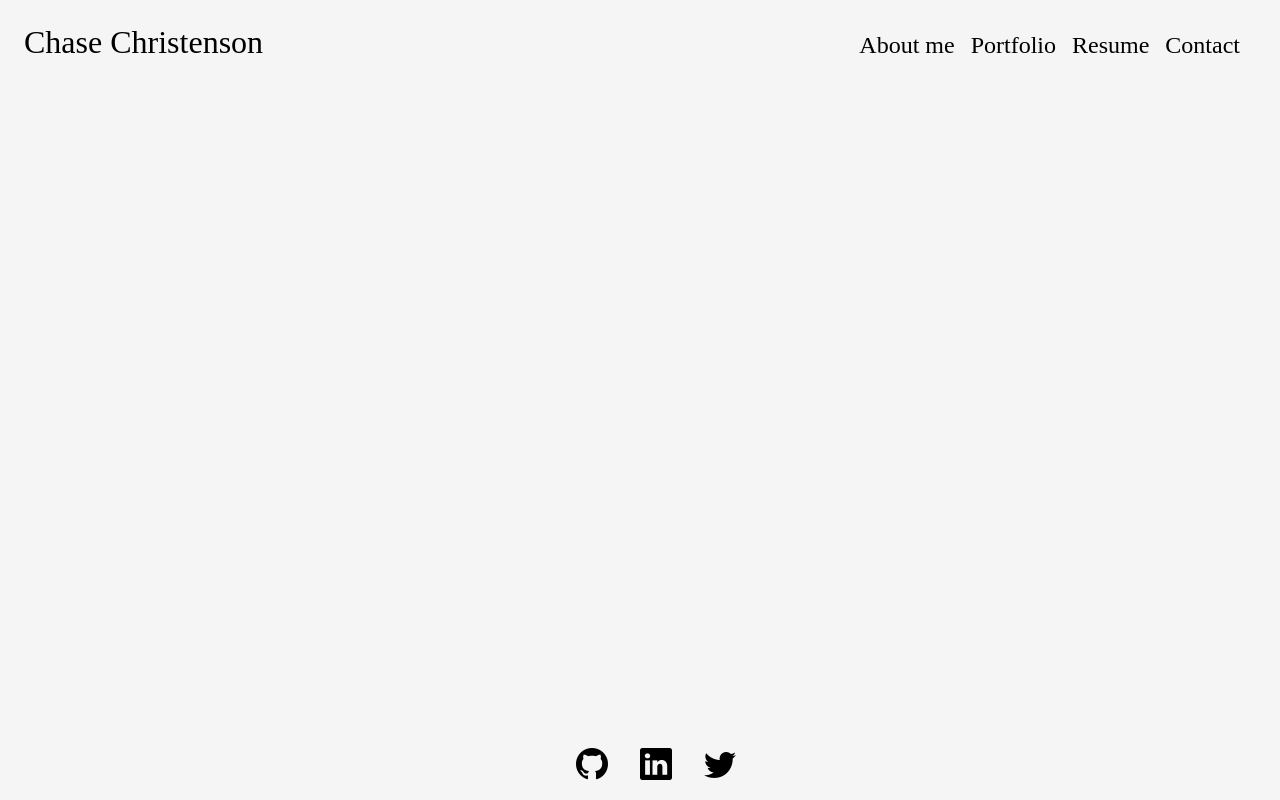
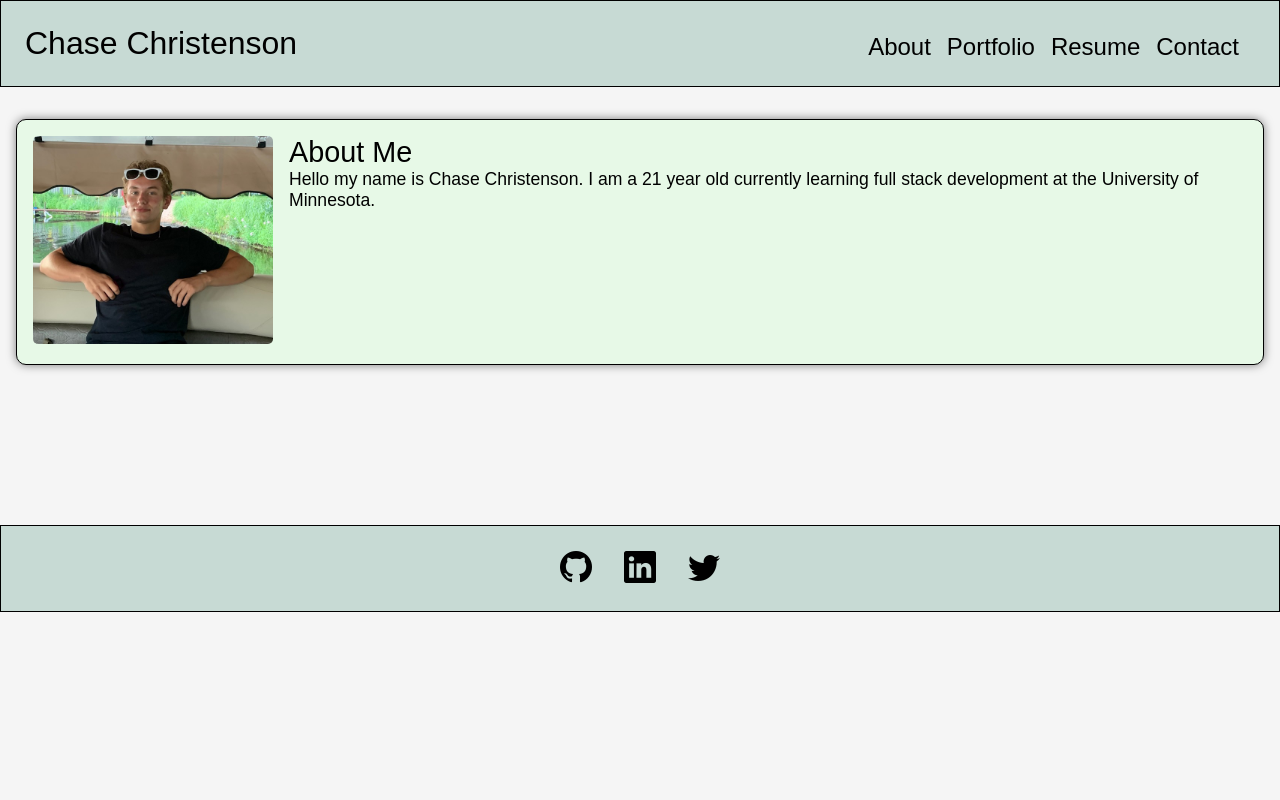
Before and after one commit to chasechri/react-port-pg, a React (Create React App) app: page / in a window 1280 px wide. Built offline with nearby package versions, Linux system fonts and the light colour scheme.

Commit message:
conditional rendering and some styling

```diff
--- a/src/App.js
+++ b/src/App.js
@@ -1,5 +1,7 @@
+import React from "react";
 import "./App.css";
-import Nav from "./components/Nav";
+import Header from "./components/Header";
+// import Nav from "./components/Nav";
 // import About from "./components/About";
 // import Portfolio from "./components/Portfolio";
 // import Resume from "./components/Resume";
@@ -9,11 +11,7 @@ import Footer from "./components/Footer";
 function App() {
   return (
     <div>
-      <Nav></Nav>
-      {/* <About></About> */}
-      {/* <Portfolio></Portfolio> */}
-      {/* <Resume></Resume> */}
-      {/* <ContactForm></ContactForm> */}
+      <Header></Header>
       <Footer></Footer>
     </div>
   );
--- a/src/components/About/index.js
+++ b/src/components/About/index.js
@@ -3,7 +3,7 @@ import photo from "../../assets/images/picture.jpg";
 
 function About() {
   return (
-    <section id="about-me" className="about-me">
+    <section id="about" className="about-me">
       <div>
         <img src={photo} alt="about me" className="about-me-img" />
       </div>
--- a/src/components/Contact/index.js
+++ b/src/components/Contact/index.js
@@ -42,7 +42,7 @@ function ContactForm() {
 
   // JSX
   return (
-    <section className="contact">
+    <section className="contact" id="contact">
       <h1>Contact</h1>
       <form id="contact-form" onSubmit={handleSubmit} className="contact-form">
         <div className="name">
--- /dev/null
+++ b/src/components/Header/index.js
@@ -0,0 +1,42 @@
+import React, { useState } from "react";
+import Nav from "../Nav";
+import About from "../About";
+import ContactForm from "../Contact";
+import Portfolio from "../Portfolio";
+import Resume from "../Resume";
+
+function Header() {
+  const [currentPage, handlePageChange] = useState("About");
+
+  document.title = currentPage;
+
+  // The renderPage method uses a switch statement to render the appropriate current page
+  const renderPage = () => {
+    switch (currentPage) {
+      case "About":
+        return <About />;
+      case "Portfolio":
+        return <Portfolio />;
+      case "Contact":
+        return <ContactForm />;
+      case "Resume":
+        return <Resume />;
+
+      default:
+        return <About />;
+    }
+  };
+
+  return (
+    <div>
+      {/* Pass the state value and the setter as props to NavTabs */}
+      <Nav currentPage={currentPage} handlePageChange={handlePageChange} />
+      {/* Call the renderPage function passing in the currentPage */}
+      <main>
+        <div>{renderPage(currentPage)}</div>
+      </main>
+    </div>
+  );
+}
+
+export default Header;
--- a/src/components/Nav/index.js
+++ b/src/components/Nav/index.js
@@ -1,6 +1,7 @@
 import React from "react";
 
-function Nav() {
+function Nav(props) {
+  const tabs = ["About", "Portfolio", "Resume", "Contact"];
   return (
     <header>
       <h2>
@@ -8,18 +9,14 @@ function Nav() {
       </h2>
       <nav>
         <ul>
-          <li>
-            <a href="#about-me">About me</a>
-          </li>
-          <li>
-            <a href="#portfolio">Portfolio</a>
-          </li>
-          <li>
-            <a href="#resume">Resume</a>
-          </li>
-          <li>
-            <a href="#contact">Contact</a>
-          </li>
+          {" "}
+          {tabs.map((tab) => (
+            <li className={props.currentPage === tab} key={tab}>
+              <a href onClick={() => props.handlePageChange(tab)}>
+                {tab}
+              </a>
+            </li>
+          ))}
         </ul>
       </nav>
     </header>
--- a/src/components/Portfolio/index.js
+++ b/src/components/Portfolio/index.js
@@ -3,23 +3,178 @@ import npwa from "../../assets/images/national-weather-img.png";
 import pizza from "../../assets/images/pizza-hunt-img.png";
 import password from "../../assets/images/random-password-img.png";
 import zookeepr from "../../assets/images/zookeepr-img.png";
+import pport from "../../assets/images/photo-port-img.png";
+import quiz from "../../assets/images/quiz-app-img.png";
 
 function Portfolio() {
   return (
     <section id="portfolio" className="portfolio">
-      <h3 className="projects">Projects</h3>
+      <h3 className="projects">Portfolio</h3>
       <div className="work">
         <article className="national-weather-app">
           <img alt="" src={npwa} />
+          <div className="park-text">
+            <h4>National Park Planner App</h4>
+            <p>
+              Allows you to see the 5-day weather forecast of the top 5 ranked
+              National Parks.
+            </p>
+            <br></br>
+            <p>Languages/Tech: HTML, CSS, Tailwind, and JavaScript</p>
+            <br></br>
+            <a
+              href="https://github.com/chasechri/National-Park"
+              target="_blank"
+              rel="noreferrer"
+            >
+              Click to see repository!
+            </a>
+            <br></br>
+            <a
+              href="https://chasechri.github.io/National-Park/"
+              target="_blank"
+              rel="noreferrer"
+            >
+              Click to see the live site!
+            </a>
+          </div>
         </article>
         <article className="pizza-hunt">
-          <img alt="" src={pizza}></img>
+          <img alt="" src={pizza} />
+          <div className="pizza-text">
+            <h4>Pizza Hunt</h4>
+            <p>Allows you to create and share your favorite pizza recipes.</p>
+            <br></br>
+            <p>
+              Languages/Tech: Node, JavaScript, CSS, Heroku, HTML, Express, and
+              Mongodb.
+            </p>
+            <br></br>
+            <a
+              href="https://github.com/chasechri/pizza-hunt"
+              target="_blank"
+              rel="noreferrer"
+            >
+              Click to see repository!
+            </a>
+            <br></br>
+            <a
+              href="https://young-tundra-07546.herokuapp.com/"
+              target="_blank"
+              rel="noreferrer"
+            >
+              Click to see the live site!
+            </a>
+          </div>
         </article>
         <article className="random-password">
           <img alt="" src={password}></img>
+          <div className="password-text">
+            <h4>Random Password Generator</h4>
+            <p>
+              Allows you to generate a secure password between 8 and 128
+              characters in length.
+            </p>
+            <br></br>
+            <p>Languages/Tech: HTML, CSS, and JavaScript.</p>
+            <br></br>
+            <br></br>
+            <a
+              href="https://github.com/chasechri/randompassword-by-cc"
+              target="_blank"
+              rel="noreferrer"
+            >
+              Click to see repository!
+            </a>
+            <br></br>
+            <a
+              href="https://chasechri.github.io/randompassword-by-cc/"
+              target="_blank"
+              rel="noreferrer"
+            >
+              Click to see the live site!
+            </a>
+          </div>
         </article>
         <article className="zookeepr-app">
           <img alt="" src={zookeepr}></img>
+          <div className="zookeepr-text">
+            <h4>Zookeepr</h4>
+            <p>
+              Allows you to view and add to a catalog of animals and zookeepers.
+            </p>
+            <br></br>
+            <p>
+              Languages/Tech: HTML, CSS, JavaScript, Node, Jest, and Express.
+            </p>
+            <br></br>
+            <a
+              href="https://github.com/chasechri/zookeepr"
+              target="_blank"
+              rel="noreferrer"
+            >
+              Click to see repository!
+            </a>
+            <br></br>
+            <a
+              href="https://ancient-thicket-09140.herokuapp.com/"
+              target="_blank"
+              rel="noreferrer"
+            >
+              Click to see the live site!
+            </a>
+          </div>
+        </article>
+        <article className="photo-port">
+          <img alt="" src={pport}></img>
+          <div className="photo-text">
+            <h4>Photographer Portfolio</h4>
+            <p>Portfolio website built for a photgrapher.</p>
+            <br></br>
+            <p>Languages/Tech: JavaScript, React, Node, and CSS. </p>
+            <br></br>
+            <a
+              href="https://github.com/chasechri/photo-port"
+              target="_blank"
+              rel="noreferrer"
+            >
+              Click to see repository!
+            </a>
+            <br></br>
+            <a
+              href="https://chasechri.github.io/photo-port/"
+              target="_blank"
+              rel="noreferrer"
+            >
+              Click to see the live site!
+            </a>
+          </div>
+        </article>
+        <article className="quiz-app">
+          <img alt="" src={quiz}></img>
+          <div className="quiz-text">
+            <h4>Quiz App</h4>
+            <p>A simple 5 question timed quiz</p>
+            <br></br>
+            <p>Languages/Tech: HTML, CSS, and JavaScript.</p>
+            <br></br>
+            <br></br>
+            <a
+              href="https://github.com/chasechri/codeine-quiz"
+              target="_blank"
+              rel="noreferrer"
+            >
+              Click to see repository!
+            </a>
+            <br></br>
+            <a
+              href="https://chasechri.github.io/codeine-quiz/"
+              target="_blank"
+              rel="noreferrer"
+            >
+              Click to see the live site!
+            </a>
+          </div>
         </article>
       </div>
     </section>
--- a/src/index.css
+++ b/src/index.css
@@ -3,19 +3,23 @@
 * {
   margin: 0;
   padding: 0;
+  font-family: Jazz LET, fantasy;
 }
 
 body {
   background-color: whitesmoke;
+  display: block;
 }
 
 header {
   display: flex;
   justify-content: space-between;
   padding-top: 1.5rem;
-  padding-bottom: 1rem;
+  padding-bottom: 1.5rem;
   padding-left: 1.5rem;
   padding-right: 1.5rem;
+  background-color: rgb(199, 218, 212);
+  border: 1px solid;
 
 }
 
@@ -50,10 +54,14 @@ header nav ul li a {
   color: black;
 }
 
+header nav ul li a:hover {
+  color: gray;
+}
+
 /* about me section start */
 
 .about-me {
-  /* background-color: rgb(231, 249, 231); */
+  background-color: rgb(231, 249, 231);
   display: flex;
   flex-direction: row;
   /* margin: 1rem; */
@@ -61,18 +69,18 @@ header nav ul li a {
   margin-right: 1rem;
   margin-top: 2rem;
   padding: 1rem;
-  /* border-radius: 10px;
+  border-radius: 10px;
   border: 1px solid;
-  box-shadow: 0 0 10px rgb(0 0 0 / 50%) */
+  box-shadow: 0 0 10px rgb(0 0 0 / 50%)
 }
 
 .about-me-text {
   padding-left: 1rem;
 }
 
-.about-me-text h2 {
-  font-size: 1.6rem;
-  font-weight: 400;
+.about-me-text h3 {
+  font-size: 1.8rem;
+  font-weight: 200;
 }
 
 .about-me-text p {
@@ -100,17 +108,23 @@ header nav ul li a {
 .bi-twitter:hover,
 .bi-linkedin:hover,
 .bi-github:hover {
-  color: red;
+  color: gray;
 }
 
 footer {
+  bottom: 0;
   display: flex;
+  flex-direction: row;
   justify-content: center;
-  position: fixed;
-  padding: 1rem;
+  position: relative;
+  margin-top: 10rem;
+  padding-top: 1.5rem;
+  padding-bottom: 1.5rem;
+  border: 1px solid;
+  background-color: rgb(199, 218, 212);
+  bottom: 0;
+  right:0;
   left: 0;
-  bottom: 0;
-  width: 100%;
 }
 
 /* footer section ends */
@@ -119,7 +133,7 @@ footer {
 
 .portfolio {
   padding-top: 1.8rem;
-  /* margin-bottom: 5rem; */
+  margin-bottom: 5rem;
 }
 
 .projects {
@@ -139,11 +153,50 @@ footer {
 .national-weather-app,
 .pizza-hunt,
 .random-password,
-.zookeepr-app {
+.zookeepr-app,
+.photo-port,
+.quiz-app {
+  background-color: rgb(231, 249, 231);
   margin-left: 1rem;
   margin-right: 1rem;
   margin-bottom: 2.5rem;
+  /* filter: grayscale(.7); */
+  border: 1px solid;
+  border-radius: 5px;
+  box-shadow: 0 0 10px rgb(0 0 0 / 50%)
 }
+
+.park-text,
+.pizza-text,
+.password-text,
+.zookeepr-text,
+.photo-text,
+.quiz-text {
+  text-align: center;
+  max-width: fit-content;
+  padding-left: .25rem;
+  padding-right: .25rem;
+  padding-top: .5rem;
+  padding-bottom: .5rem;
+}
+
+.park-text h4,
+.pizza-text h4,
+.password-text h4,
+.zookeepr-text h4,
+.photo-text h4,
+.quiz-text h4 {
+  font-size: 1.25rem;
+  padding-bottom: .25rem;
+}
+
+/* .national-weather-app:hover,
+.pizza-hunt:hover,
+.random-password:hover,
+.zookeepr-app:hover,
+.photo-port:hover,
+.quiz-app:hover {
+  /* filter: grayscale(0); */
 
 .work article img {
   width: 20rem;
@@ -160,12 +213,15 @@ footer {
   justify-content: center;
   align-items: center;
   flex-direction: column;
+  /* border: 1px solid; */
 }
 
 .resume h3 {
   font-size: 2rem;
   padding-bottom: .8rem;
-  margin-top: 1rem;
+  padding-top: 1rem;
+  font-weight: 200;
+  margin-top: .7rem;
   border-bottom: 1px solid;
 }
 
@@ -225,7 +281,6 @@ footer {
 
 .error-text {
   padding-top: .25rem;
-  padding-bottom: .25rem;
 }
 
 /* .contact-btn {
@@ -235,6 +290,7 @@ footer {
 } */
 
 .contact-btn button {
+  margin-top: .25rem;
   padding-top: .25rem;
   padding-bottom: .25rem;
   padding-left: 2rem;
```
Also changed, not shown: src/assets/images/photo-port-img.png (added), src/assets/images/quiz-app-img.png (added).
